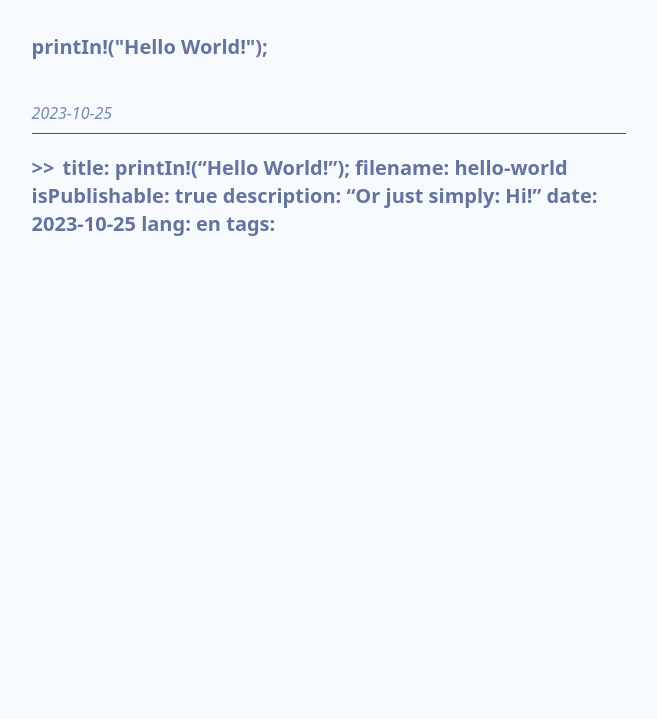
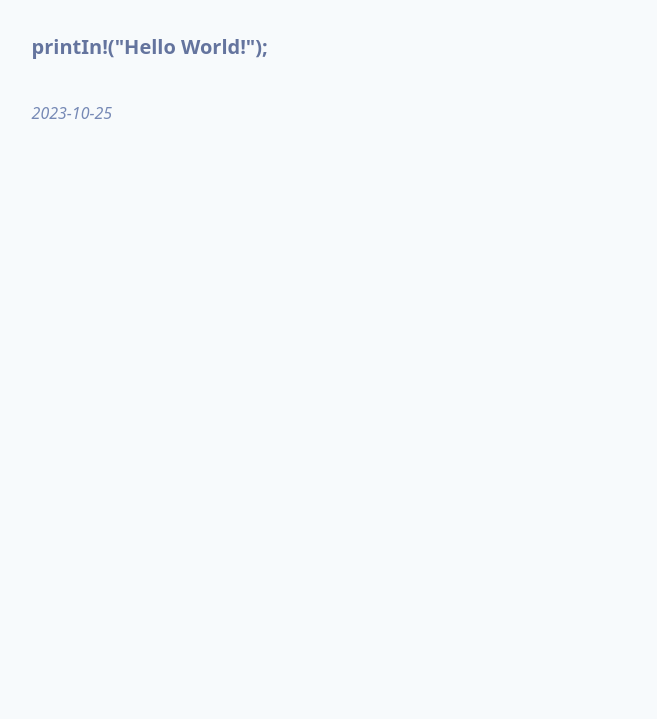
Before and after one commit to mintyfrankie/my-blog, an Astro site: page /en/posts/hello-world in a window 1280 px wide. Shown: the part 81-800 px from the top of the page, without its empty margins (311-968 px from the left). Built offline with nearby package versions, Linux system fonts and the light colour scheme; Astro itself is replaced by a stand-in of ours.

Commit message:
content(obsidian): auto-commit #17
* PUSH NOTE : printIn!("Hello World!");.md

* PUSH NOTE : Journey on "Coding".md

* PUSH NOTE : Being a Minimalist.md

```diff
--- a/src/content/blog/en/hello-world.md
+++ b/src/content/blog/en/hello-world.md
@@ -5,14 +5,4 @@ isPublishable: true
 description: "Or just simply: Hi!"
 date: 2023-10-25
 lang: en
-tags:
 ---
----
-title: printIn!("Hello World!");
-filename: hello-world
-isPublishable: true
-description: "Or just simply: Hi!"
-date: 2023-10-25
-lang: en
-tags:
----
```
